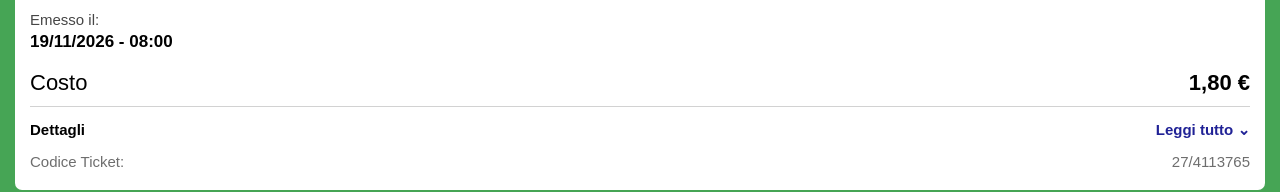
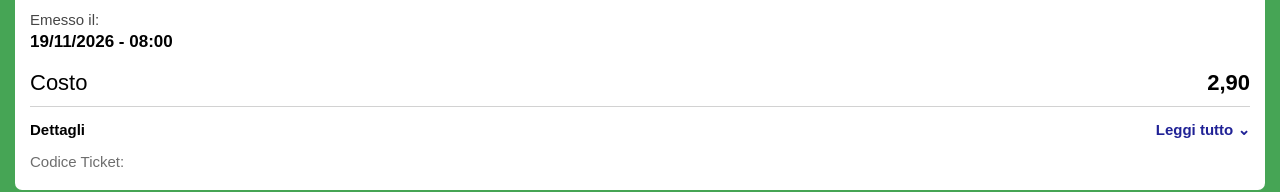
Before and after one commit to NorvilIT/MOMUP, a plain HTML site: page ca.html in a window 1280 px wide. Shown: the part 836-1028 px from the top of the page. Drawn offline with Linux system fonts and the light colour scheme.

Commit message:
Update ca.html

```diff
--- a/ca.html
+++ b/ca.html
@@ -48,7 +48,7 @@
     <p class="valore" id="d-emissione"></p>
     <div class="riga costo">
         <span>Costo</span>
-        <span id="d-costo"></span>
+        <span id="d-costof">2,90</span>
     </div>
     <div class="riga dett">
         <strong>Dettagli</strong>
```
